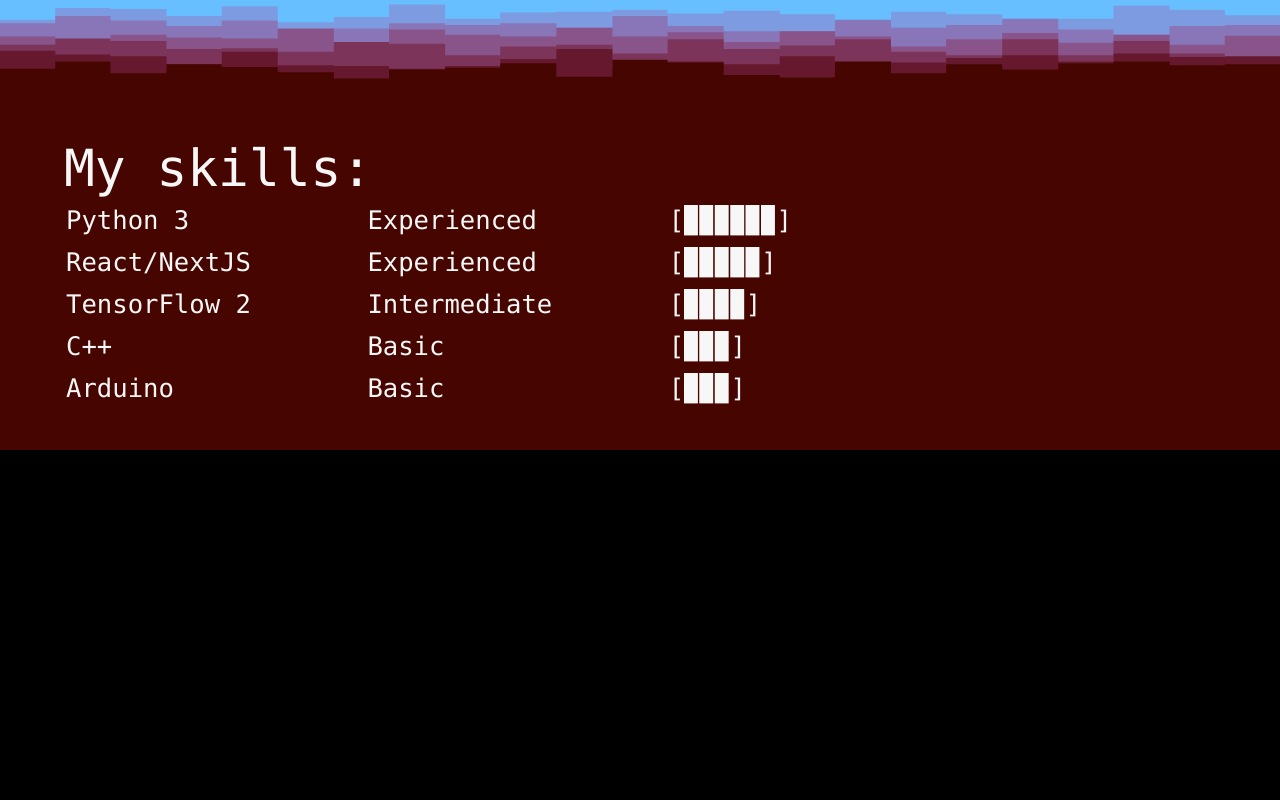
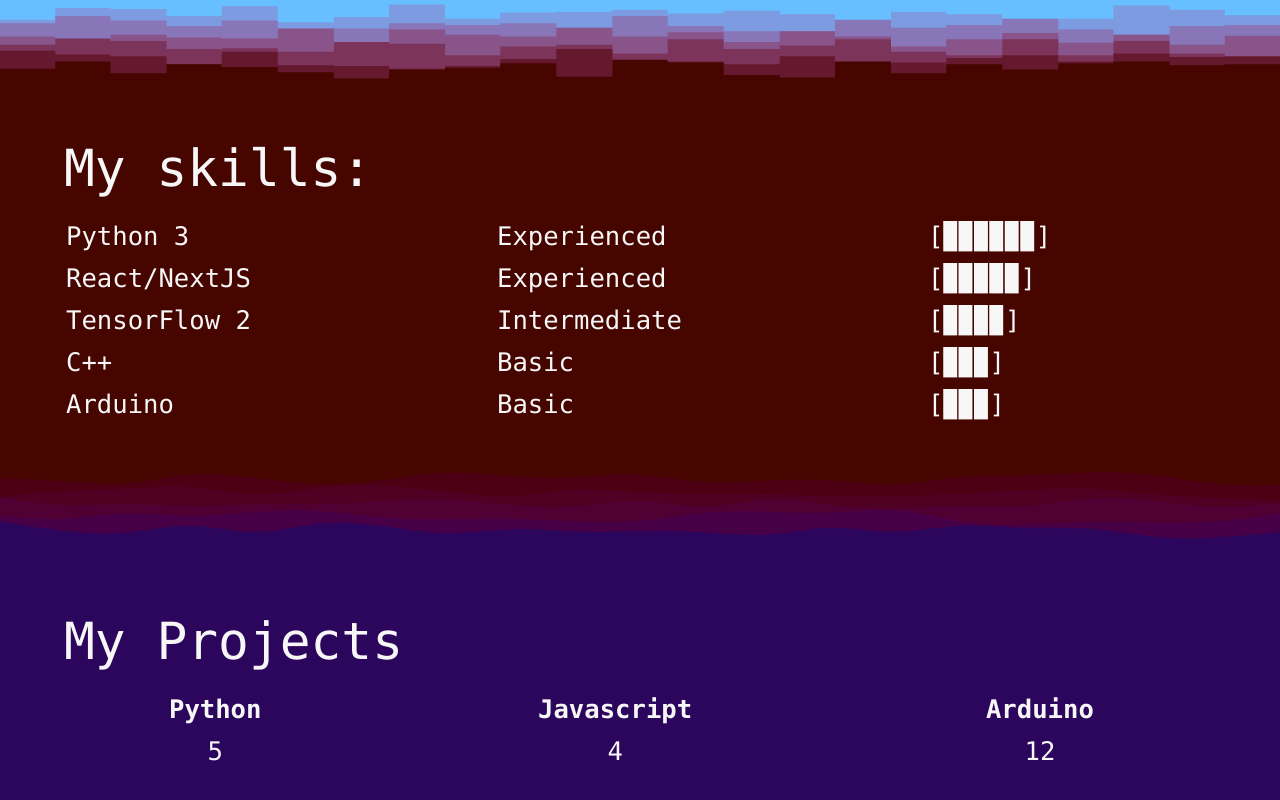
Before and after one commit to lrajzer/Personal-Site-Next, a Next.js app in the folder personal-site/: page / in a window 1280 px wide. Shown: the part 1279-2079 px from the top of the page. Before the commit the page ends 1729 px from the top, so only its background shows below. Built offline with nearby package versions, Linux system fonts and the light colour scheme.

Commit message:
Added new sections

```diff
--- /dev/null
+++ b/personal-site/components/CountUp.js
@@ -0,0 +1,27 @@
+import { useEffect, useState } from "react";
+
+const easeOutQuad = (t) => t * (2 - t);
+const frameDuration = 1000 / 60;
+
+const CountUpAnimation = ({ children, duration = 2000 }) => {
+  const countTo = parseInt(children, 10);
+  const [count, setCount] = useState(0);
+
+  useEffect(() => {
+    let frame = 0;
+    const totalFrames = Math.round(duration / frameDuration);
+    const counter = setInterval(() => {
+      frame++;
+      const progress = easeOutQuad(frame / totalFrames);
+      setCount(countTo * progress);
+
+      if (frame === totalFrames) {
+        clearInterval(counter);
+      }
+    }, frameDuration);
+  }, []);
+
+  return Math.floor(count);
+};
+
+export default CountUpAnimation;
--- /dev/null
+++ b/personal-site/components/useOnScreen.js
@@ -0,0 +1,16 @@
+import { useState, useEffect } from "react";
+
+export default function useOnScreen(ref) {
+  const [isIntersecting, setIntersecting] = useState(false);
+  useEffect(() => {
+    const observer = new IntersectionObserver(([entry]) =>
+      setIntersecting(entry.isIntersecting)
+    );
+    observer.observe(ref.current);
+    // Remove the observer as soon as the component is unmounted
+    return () => {
+      observer.disconnect();
+    };
+  }, []);
+  return isIntersecting;
+}
--- a/personal-site/pages/index.js
+++ b/personal-site/pages/index.js
@@ -1,7 +1,13 @@
 import styles from "../styles/Home.module.css";
 import Layout from "../components/Layout";
+import CountUpAnimation from "../components/CountUp";
+import useOnScreen from "../components/useOnScreen";
+import { useRef } from "react";
+import Link from "next/link";
 
 export default function Home() {
+  const ref = useRef();
+  const isVisible = useOnScreen(ref);
   return (
     <Layout title="About Michal Rajzer">
       <div className={styles.contentBlockOne}>
@@ -34,33 +40,61 @@ export default function Home() {
         <div className={`${styles.spacer} ${styles.spacerTwo}`}></div>
         <div>
           <div className={`${styles.textBlock} ${styles.textTwo}`}>
-            <table className={styles.skillList}>
-              <caption className={styles.skillCaption}>My skills:</caption>
+            <table className={styles.tableList}>
+              <caption className={styles.tableCaption}>My skills:</caption>
               <tbody>
-                <tr className={styles.skillItem}>
-                  <td className={styles.skill}>Python 3</td>
-                  <td className={styles.skill}>Experienced</td>
-                  <td className={styles.skill}>[▉▉▉▉▉▉]</td>
+                <tr className={styles.tableRow}>
+                  <td className={styles.tableItem}>Python 3</td>
+                  <td className={styles.tableItem}>Experienced</td>
+                  <td className={styles.tableItem}>[▉▉▉▉▉▉]</td>
                 </tr>
-                <tr className={styles.skillItem}>
-                  <td className={styles.skill}>React/NextJS</td>
-                  <td className={styles.skill}>Experienced</td>
-                  <td className={styles.skill}>[▉▉▉▉▉]</td>
+                <tr className={styles.tableRow}>
+                  <td className={styles.tableItem}>React/NextJS</td>
+                  <td className={styles.tableItem}>Experienced</td>
+                  <td className={styles.tableItem}>[▉▉▉▉▉]</td>
                 </tr>
-                <tr className={styles.skillItem}>
-                  <td className={styles.skill}>TensorFlow 2</td>
-                  <td className={styles.skill}>Intermediate</td>
-                  <td className={styles.skill}>[▉▉▉▉]</td>
+                <tr className={styles.tableRow}>
+                  <td className={styles.tableItem}>TensorFlow 2</td>
+                  <td className={styles.tableItem}>Intermediate</td>
+                  <td className={styles.tableItem}>[▉▉▉▉]</td>
                 </tr>
-                <tr className={styles.skillItem}>
-                  <td className={styles.skill}>C++</td>
-                  <td className={styles.skill}>Basic</td>
-                  <td className={styles.skill}>[▉▉▉]</td>
+                <tr className={styles.tableRow}>
+                  <td className={styles.tableItem}>C++</td>
+                  <td className={styles.tableItem}>Basic</td>
+                  <td className={styles.tableItem}>[▉▉▉]</td>
                 </tr>
-                <tr className={styles.skillItem}>
-                  <td className={styles.skill}>Arduino</td>
-                  <td className={styles.skill}>Basic</td>
-                  <td className={styles.skill}>[▉▉▉]</td>
+                <tr className={styles.tableRow}>
+                  <td className={styles.tableItem}>Arduino</td>
+                  <td className={styles.tableItem}>Basic</td>
+                  <td className={styles.tableItem}>[▉▉▉]</td>
+                </tr>
+              </tbody>
+            </table>
+          </div>
+          <div className={`${styles.spacer} ${styles.spacerThree}`}></div>
+        </div>
+        <div>
+          <div className={`${styles.textBlock} ${styles.textThree}`}>
+            <table className={styles.tableList}>
+              <caption className={styles.tableCaption}>
+                <Link href="/projects">My Projects</Link>
+              </caption>
+              <tbody ref={ref}>
+                <tr className={styles.tableRow} style={{ textAlign: "center" }}>
+                  <th className={styles.tableItem}>Python</th>
+                  <th className={styles.tableItem}>Javascript</th>
+                  <th className={styles.tableItem}>Arduino</th>
+                </tr>
+                <tr className={styles.tableRow} style={{ textAlign: "center" }}>
+                  <td className={styles.tableItem}>
+                    {isVisible ? <CountUpAnimation>5</CountUpAnimation> : ""}
+                  </td>
+                  <td className={styles.tableItem}>
+                    {isVisible ? <CountUpAnimation>4</CountUpAnimation> : ""}
+                  </td>
+                  <td className={styles.tableItem}>
+                    {isVisible ? <CountUpAnimation>12</CountUpAnimation> : ""}
+                  </td>
                 </tr>
               </tbody>
             </table>
--- a/personal-site/styles/Home.module.css
+++ b/personal-site/styles/Home.module.css
@@ -71,6 +71,10 @@
   background-image: url('../public/imgs/trans2.svg')
 }
 
+.spacerThree {
+  background-image: url('../public/imgs/trans3.svg')
+}
+
 .textBlock {
   padding-top: 5vh;
   padding-left: 5vw;
@@ -88,6 +92,11 @@
   color: rgb(247, 247, 247);
 }
 
+.textThree {
+  background-color: #2C055C;
+  color: rgb(247, 247, 247);
+}
+
 .contentBlockOne {
   background: linear-gradient(45deg, rgb(77, 47, 69) 0%, rgb(54, 47, 77) 50%, rgb(47, 77, 75) 100%);
 }
@@ -97,23 +106,24 @@
   padding-bottom: 3vh;
 }
 
-.skillList {
+.tableList {
   width: 100%;
   margin-top: 2vh;
 }
 
-.skillCaption {
+.tableCaption {
   text-align: left;
   font-size: 2em;
+  padding-bottom: 2vh;
 }
 
-.skillItem {
+.tableRow {
   width:100%;
   height: 5vh;
   text-align: justify;
 }
 
-.skill {
+.tableItem {
   margin-top: auto;
   margin-bottom: auto;
   margin-left: 2rem;
```
Also changed, not shown: personal-site/public/imgs/trans3.svg (added).
